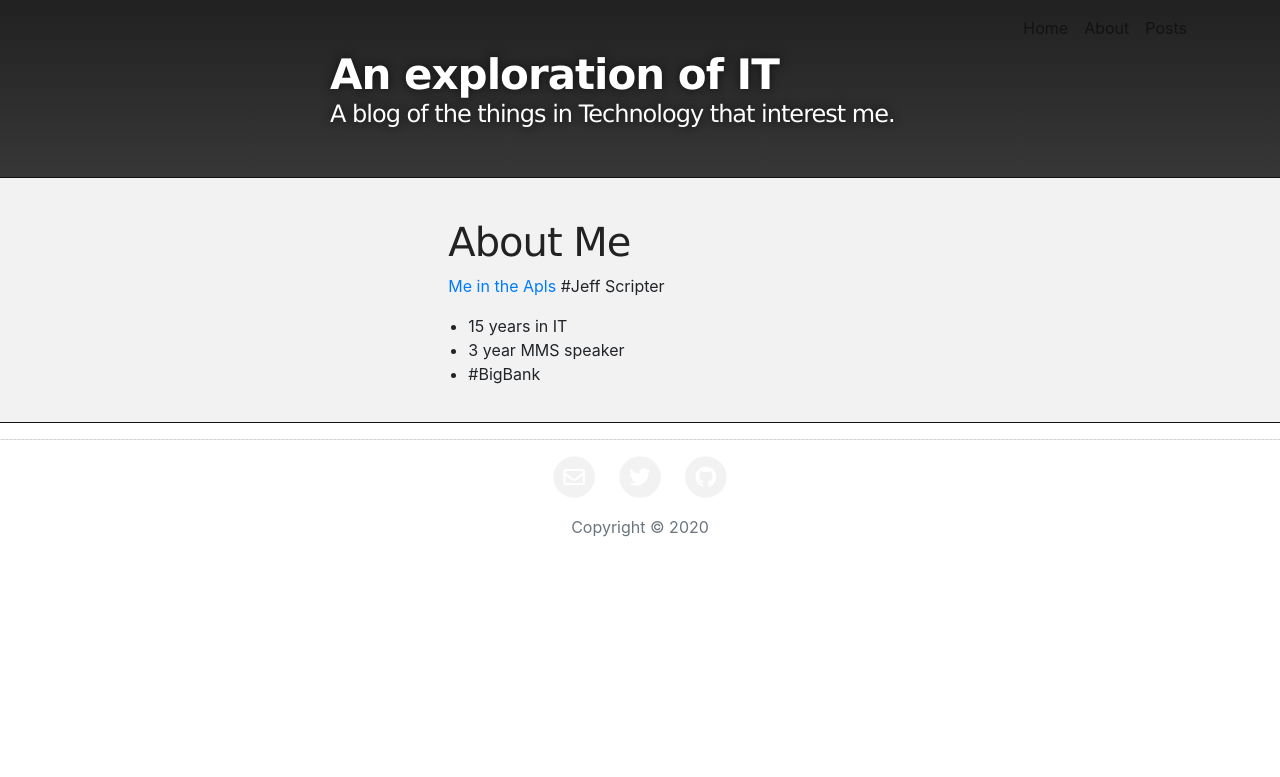
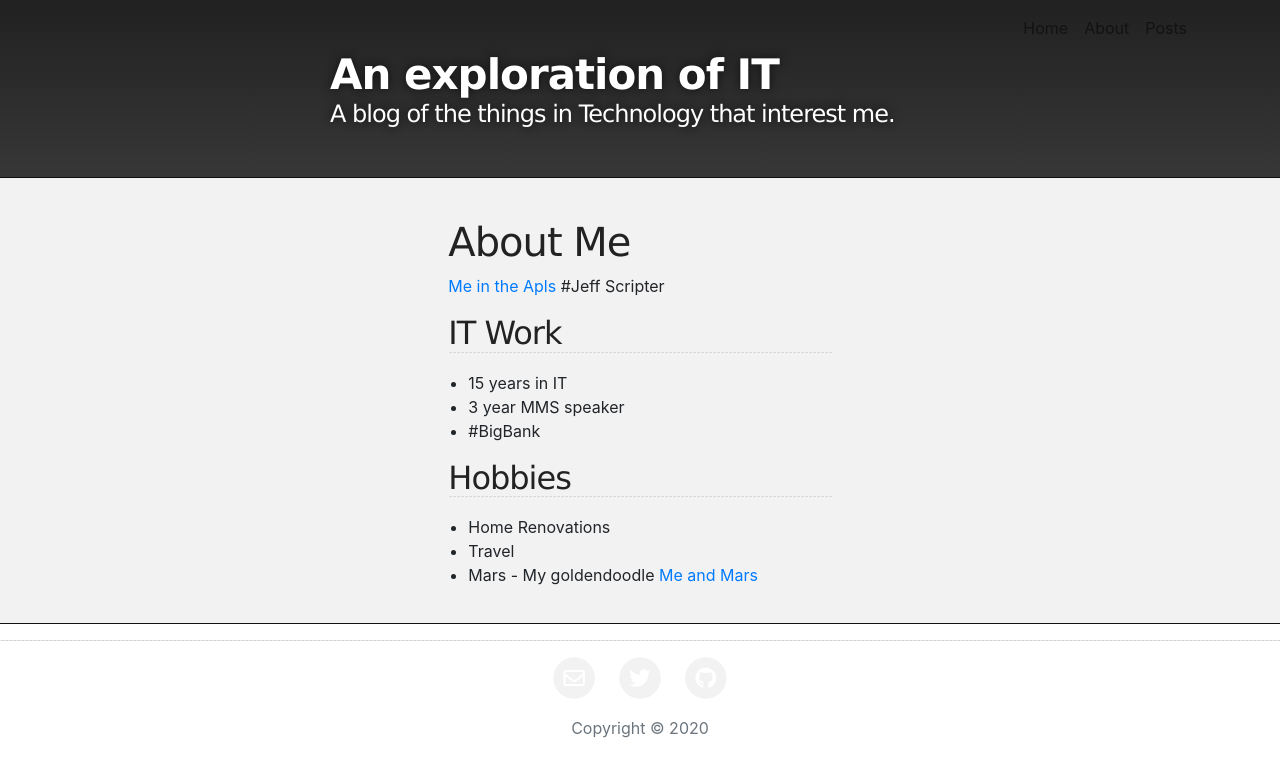
Before and after one commit to jpscripter/JPScripter.github.io, a Jekyll site: the page built from about.md, in a window 1280 px wide. Shown: the top 777 px of the page. Built offline with Jekyll 4.4.1, drawn with Linux system fonts in a browser that asks for light colours.

Commit message:
more about

```diff
--- a/about.md
+++ b/about.md
@@ -3,8 +3,15 @@ layout: page
 title: About Me
 permalink: /about/
 ---
-[Me in the Apls](../assets/images/alps.jpg)
+[Me in the Apls](/assets/images/alps.jpg)
 #Jeff Scripter
+## IT Work
 * 15 years in IT
 * 3 year MMS speaker
 * #BigBank
+
+## Hobbies
+* Home Renovations
+* Travel
+* Mars - My goldendoodle
+[Me and Mars](/assets/images/WithMars.jpg)
```
